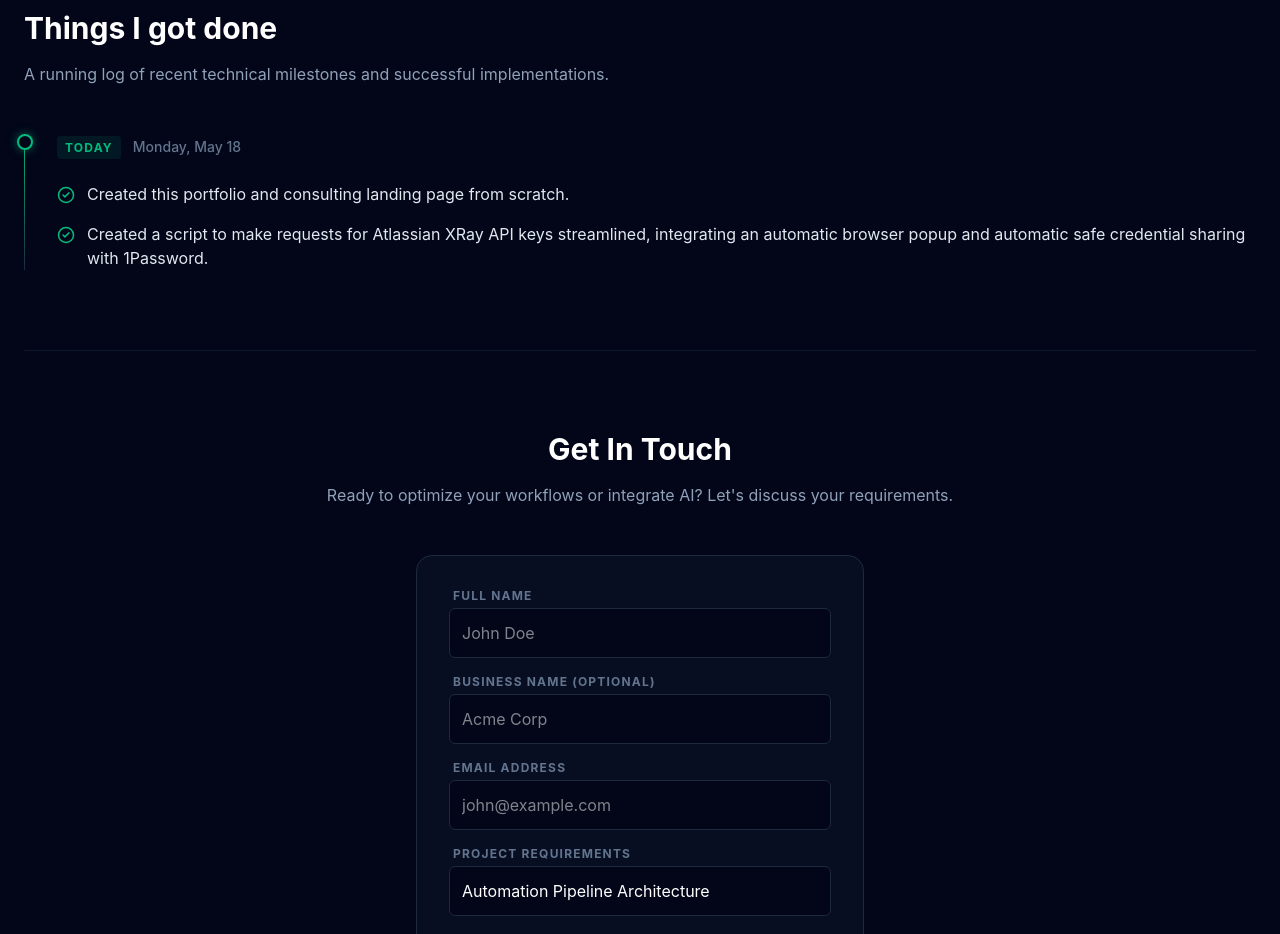
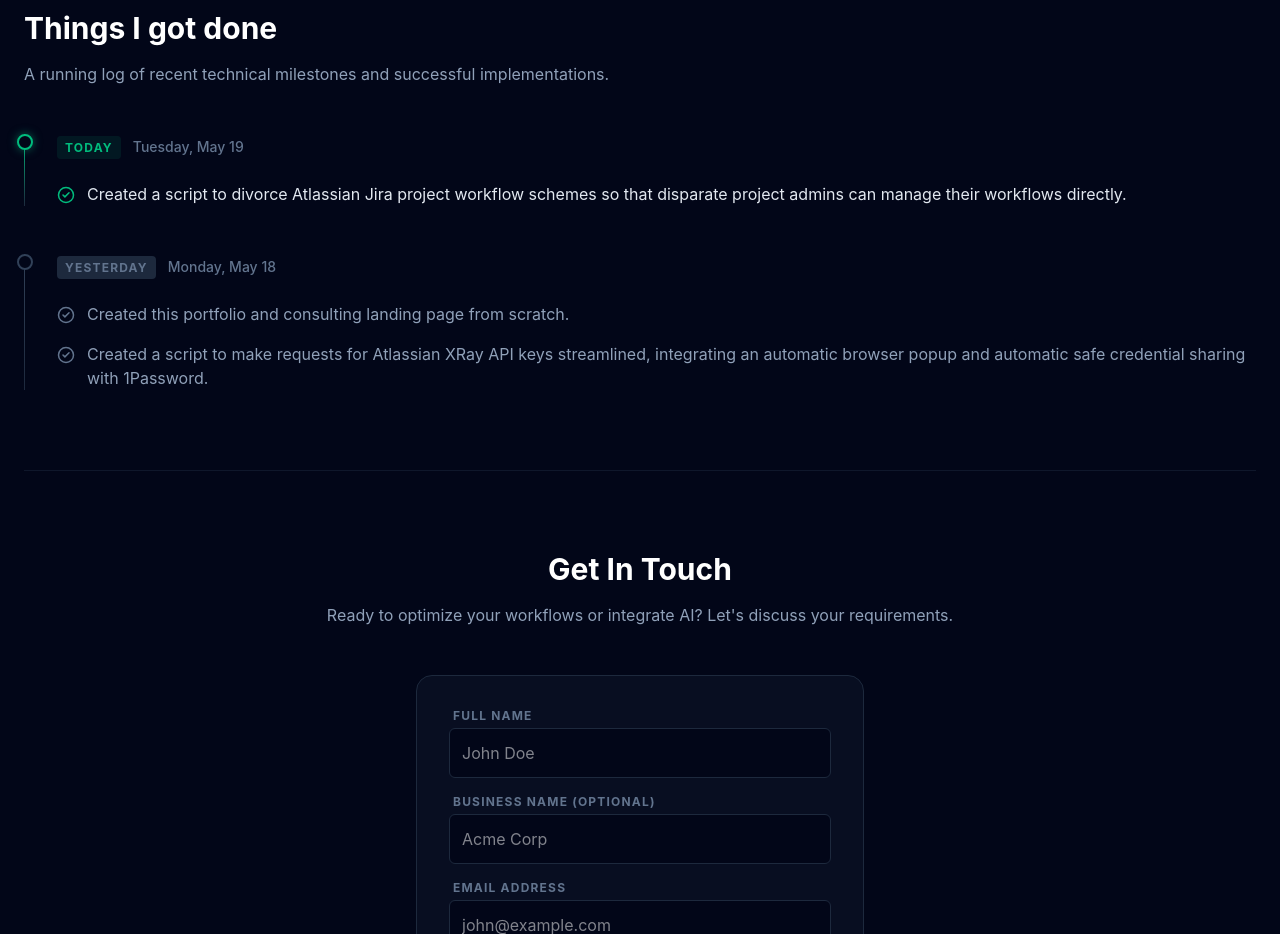
Before and after one commit to bmacer/brandonmacer, a React (Vite) app: page / in a window 1280 px wide. Shown: the part 2300-3234 px from the top of the page. Built offline with nearby package versions, Linux system fonts and the light colour scheme.

Commit message:
feat: add Jira workflow divorce script to log

```diff
--- a/src/App.tsx
+++ b/src/App.tsx
@@ -63,6 +63,26 @@ const App: React.FC = () => {
       tech: ['React', 'Tailwind CSS', 'Vite', 'TypeScript'],
       link: 'https://github.com/bmacer/clipperz',
     },
+  ];
+
+  const logEntries = [
+    {
+      status: 'Today',
+      date: 'Tuesday, May 19',
+      items: [
+        'Created a script to divorce Atlassian Jira project workflow schemes so that disparate project admins can manage their workflows directly.',
+      ],
+      active: true
+    },
+    {
+      status: 'Yesterday',
+      date: 'Monday, May 18',
+      items: [
+        'Created this portfolio and consulting landing page from scratch.',
+        'Created a script to make requests for Atlassian XRay API keys streamlined, integrating an automatic browser popup and automatic safe credential sharing with 1Password.',
+      ],
+      active: false
+    }
   ];
 
   return (
@@ -223,27 +243,29 @@ const App: React.FC = () => {
             <p className="text-slate-400 max-w-2xl">A running log of recent technical milestones and successful implementations.</p>
           </div>
 
-          <div className="space-y-8">
-            <div className="relative pl-8 border-l border-slate-800">
-              <div className="absolute -left-[1px] top-0 w-[1px] h-full bg-gradient-to-b from-emerald-500 to-transparent"></div>
-              <div className="absolute -left-2 top-0 w-4 h-4 rounded-full bg-slate-950 border-2 border-emerald-500 shadow-[0_0_10px_rgba(16,185,129,0.5)]"></div>
+          <div className="space-y-12">
+            {logEntries.map((entry, index) => (
+              <div key={index} className="relative pl-8 border-l border-slate-800">
+                <div className={`absolute -left-[1px] top-0 w-[1px] h-full bg-gradient-to-b ${entry.active ? 'from-emerald-500' : 'from-slate-700'} to-transparent`}></div>
+                <div className={`absolute -left-2 top-0 w-4 h-4 rounded-full bg-slate-950 border-2 ${entry.active ? 'border-emerald-500 shadow-[0_0_10px_rgba(16,185,129,0.5)]' : 'border-slate-700'}`}></div>
 
                 <div className="mb-2">
-                <span className="text-xs font-bold text-emerald-500 uppercase tracking-widest bg-emerald-500/10 px-2 py-1 rounded">Today</span>
-                <span className="ml-3 text-slate-500 text-sm font-medium">{new Date().toLocaleDateString(undefined, { weekday: 'long', month: 'long', day: 'numeric' })}</span>
+                  <span className={`text-xs font-bold uppercase tracking-widest px-2 py-1 rounded ${entry.active ? 'text-emerald-500 bg-emerald-500/10' : 'text-slate-500 bg-slate-800'}`}>
+                    {entry.status}
+                  </span>
+                  <span className="ml-3 text-slate-500 text-sm font-medium">{entry.date}</span>
                 </div>
 
                 <ul className="space-y-4 mt-6">
-                <li className="flex items-start gap-3 group">
-                  <CheckCircle2 size={18} className="mt-1 text-emerald-500 shrink-0 group-hover:scale-110 transition-transform" />
-                  <span className="text-slate-200">Created this portfolio and consulting landing page from scratch.</span>
+                  {entry.items.map((item, itemIndex) => (
+                    <li key={itemIndex} className="flex items-start gap-3 group">
+                      <CheckCircle2 size={18} className={`mt-1 shrink-0 group-hover:scale-110 transition-transform ${entry.active ? 'text-emerald-500' : 'text-slate-500'}`} />
+                      <span className={entry.active ? 'text-slate-200' : 'text-slate-400'}>{item}</span>
                     </li>
-                <li className="flex items-start gap-3 group">
-                  <CheckCircle2 size={18} className="mt-1 text-emerald-500 shrink-0 group-hover:scale-110 transition-transform" />
-                  <span className="text-slate-200">Created a script to make requests for Atlassian XRay API keys streamlined, integrating an automatic browser popup and automatic safe credential sharing with 1Password.</span>
-                </li>
+                  ))}
                 </ul>
               </div>
+            ))}
           </div>
         </section>
 
```
Lines whose indentation alone changed are shown as unchanged.
